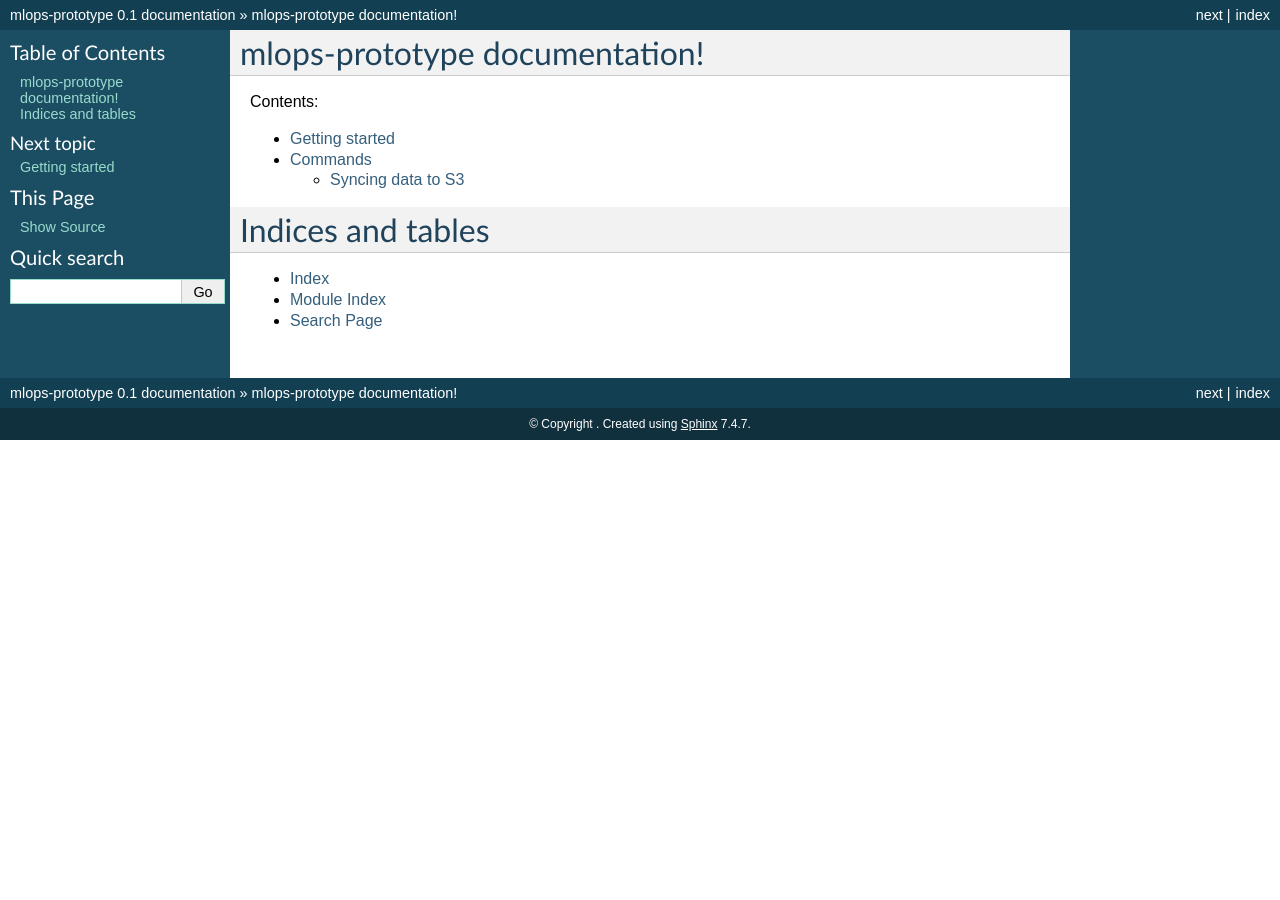
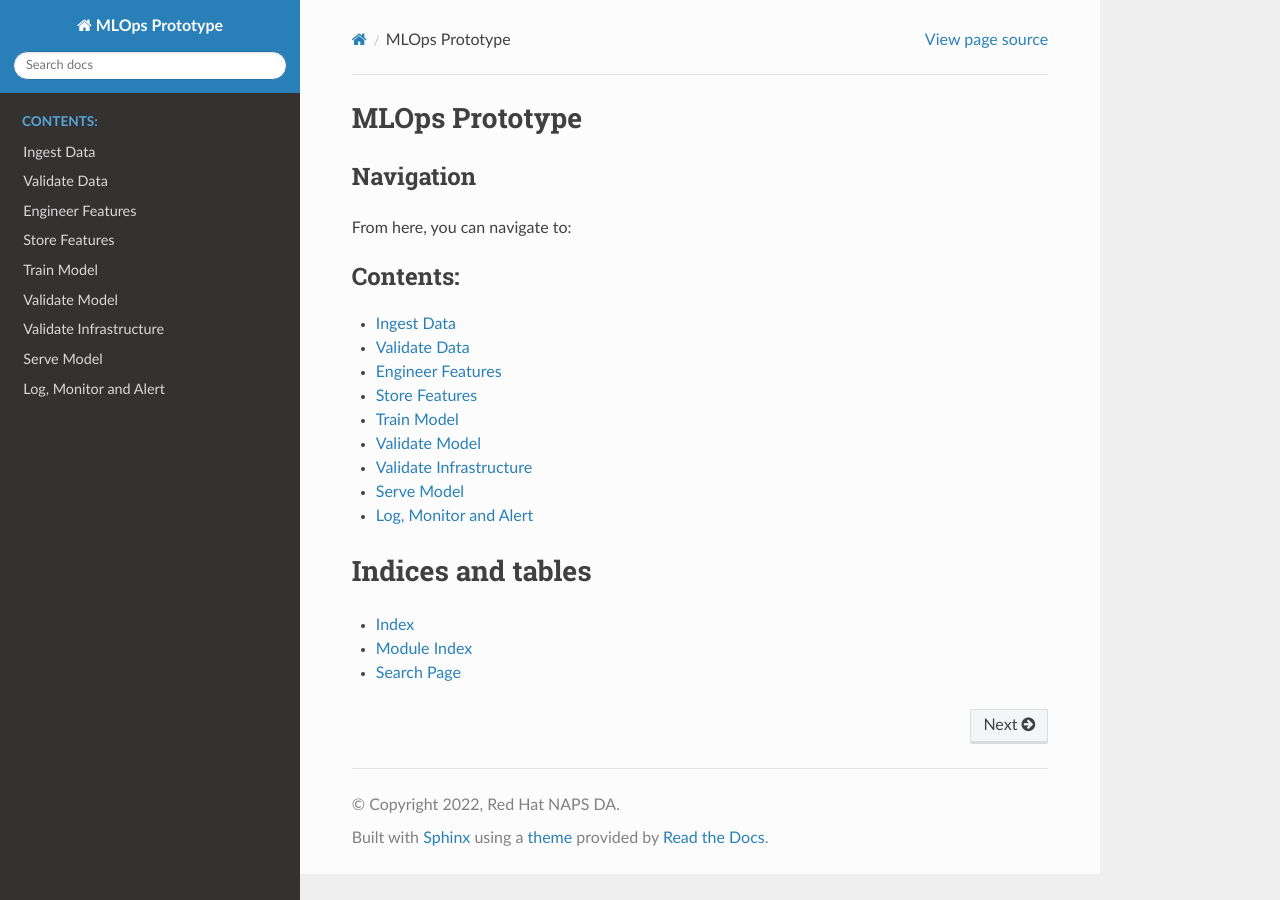
Before and after one commit to dmarcus-wire/datasci-tfx-sepsis, a Sphinx documentation site: the page built from docs/index.rst, in a window 1280 px wide. Built offline with Sphinx 7.4.7 and the Read the Docs theme 2.0.0, drawn with Linux system fonts in a browser that asks for light colours.

Commit message:
add basic doc structure

```diff
--- a/docs/conf.py
+++ b/docs/conf.py
@@ -1,244 +1,68 @@
-# -*- coding: utf-8 -*-
+# Configuration file for the Sphinx documentation builder.
 #
-# mlops-prototype documentation build configuration file, created by
-# sphinx-quickstart.
-#
-# This file is execfile()d with the current directory set to its containing dir.
-#
-# Note that not all possible configuration values are present in this
-# autogenerated file.
-#
-# All configuration values have a default; values that are commented out
-# serve to show the default.
+# This file only contains a selection of the most common options. For a full
+# list see the documentation:
+# https://www.sphinx-doc.org/en/master/usage/configuration.html
 
-import os
-import sys
+# -- Path setup --------------------------------------------------------------
 
 # If extensions (or modules to document with autodoc) are in another directory,
 # add these directories to sys.path here. If the directory is relative to the
 # documentation root, use os.path.abspath to make it absolute, like shown here.
-# sys.path.insert(0, os.path.abspath('.'))
+#
+import os
+import sys
 
-# -- General configuration -----------------------------------------------------
+sys.path.insert(0, os.path.abspath('..'))
 
-# If your documentation needs a minimal Sphinx version, state it here.
-# needs_sphinx = '1.0'
 
-# Add any Sphinx extension module names here, as strings. They can be extensions
-# coming with Sphinx (named 'sphinx.ext.*') or your custom ones.
-extensions = []
+# -- Project information -----------------------------------------------------
+
+project = 'MLOps Prototype'
+copyright = '2022, Red Hat NAPS DA'
+author = 'Red Hat NAPS DA'
+
+
+# -- General configuration ---------------------------------------------------
+
+# Add any Sphinx extension module names here, as strings. They can be
+# extensions coming with Sphinx (named 'sphinx.ext.*') or your custom
+# ones.
+extensions = ['sphinx.ext.autodoc',
+              'sphinx.ext.napoleon',
+              'sphinx.ext.viewcode',
+              'recommonmark',
+              'sphinxcontrib.mermaid'
+]
+
+from recommonmark.parser import CommonMarkParser
+from recommonmark.transform import AutoStructify
+source_parsers = {
+    '.md': CommonMarkParser
+}
+
+
+def setup(app):
+    app.add_transform(AutoStructify)
+
 
 # Add any paths that contain templates here, relative to this directory.
 templates_path = ['_templates']
 
-# The suffix of source filenames.
-source_suffix = '.rst'
-
-# The encoding of source files.
-# source_encoding = 'utf-8-sig'
-
-# The master toctree document.
-master_doc = 'index'
-
-# General information about the project.
-project = u'mlops-prototype'
-
-# The version info for the project you're documenting, acts as replacement for
-# |version| and |release|, also used in various other places throughout the
-# built documents.
-#
-# The short X.Y version.
-version = '0.1'
-# The full version, including alpha/beta/rc tags.
-release = '0.1'
-
-# The language for content autogenerated by Sphinx. Refer to documentation
-# for a list of supported languages.
-# language = None
-
-# There are two options for replacing |today|: either, you set today to some
-# non-false value, then it is used:
-# today = ''
-# Else, today_fmt is used as the format for a strftime call.
-# today_fmt = '%B %d, %Y'
-
 # List of patterns, relative to source directory, that match files and
 # directories to ignore when looking for source files.
-exclude_patterns = ['_build']
-
-# The reST default role (used for this markup: `text`) to use for all documents.
-# default_role = None
-
-# If true, '()' will be appended to :func: etc. cross-reference text.
-# add_function_parentheses = True
-
-# If true, the current module name will be prepended to all description
-# unit titles (such as .. function::).
-# add_module_names = True
-
-# If true, sectionauthor and moduleauthor directives will be shown in the
-# output. They are ignored by default.
-# show_authors = False
-
-# The name of the Pygments (syntax highlighting) style to use.
-pygments_style = 'sphinx'
-
-# A list of ignored prefixes for module index sorting.
-# modindex_common_prefix = []
+# This pattern also affects html_static_path and html_extra_path.
+exclude_patterns = ['_build', 'Thumbs.db', '.DS_Store']
 
 
-# -- Options for HTML output ---------------------------------------------------
+# -- Options for HTML output -------------------------------------------------
 
 # The theme to use for HTML and HTML Help pages.  See the documentation for
 # a list of builtin themes.
-html_theme = 'default'
-
-# Theme options are theme-specific and customize the look and feel of a theme
-# further.  For a list of options available for each theme, see the
-# documentation.
-# html_theme_options = {}
-
-# Add any paths that contain custom themes here, relative to this directory.
-# html_theme_path = []
-
-# The name for this set of Sphinx documents.  If None, it defaults to
-# "<project> v<release> documentation".
-# html_title = None
-
-# A shorter title for the navigation bar.  Default is the same as html_title.
-# html_short_title = None
-
-# The name of an image file (relative to this directory) to place at the top
-# of the sidebar.
-# html_logo = None
-
-# The name of an image file (within the static path) to use as favicon of the
-# docs.  This file should be a Windows icon file (.ico) being 16x16 or 32x32
-# pixels large.
-# html_favicon = None
+#
+html_theme = 'sphinx_rtd_theme'
 
 # Add any paths that contain custom static files (such as style sheets) here,
 # relative to this directory. They are copied after the builtin static files,
 # so a file named "default.css" will overwrite the builtin "default.css".
 html_static_path = ['_static']
-
-# If not '', a 'Last updated on:' timestamp is inserted at every page bottom,
-# using the given strftime format.
-# html_last_updated_fmt = '%b %d, %Y'
-
-# If true, SmartyPants will be used to convert quotes and dashes to
-# typographically correct entities.
-# html_use_smartypants = True
-
-# Custom sidebar templates, maps document names to template names.
-# html_sidebars = {}
-
-# Additional templates that should be rendered to pages, maps page names to
-# template names.
-# html_additional_pages = {}
-
-# If false, no module index is generated.
-# html_domain_indices = True
-
-# If false, no index is generated.
-# html_use_index = True
-
-# If true, the index is split into individual pages for each letter.
-# html_split_index = False
-
-# If true, links to the reST sources are added to the pages.
-# html_show_sourcelink = True
-
-# If true, "Created using Sphinx" is shown in the HTML footer. Default is True.
-# html_show_sphinx = True
-
-# If true, "(C) Copyright ..." is shown in the HTML footer. Default is True.
-# html_show_copyright = True
-
-# If true, an OpenSearch description file will be output, and all pages will
-# contain a <link> tag referring to it.  The value of this option must be the
-# base URL from which the finished HTML is served.
-# html_use_opensearch = ''
-
-# This is the file name suffix for HTML files (e.g. ".xhtml").
-# html_file_suffix = None
-
-# Output file base name for HTML help builder.
-htmlhelp_basename = 'mlops-prototypedoc'
-
-
-# -- Options for LaTeX output --------------------------------------------------
-
-latex_elements = {
-    # The paper size ('letterpaper' or 'a4paper').
-    # 'papersize': 'letterpaper',
-
-    # The font size ('10pt', '11pt' or '12pt').
-    # 'pointsize': '10pt',
-
-    # Additional stuff for the LaTeX preamble.
-    # 'preamble': '',
-}
-
-# Grouping the document tree into LaTeX files. List of tuples
-# (source start file, target name, title, author, documentclass [howto/manual]).
-latex_documents = [
-    ('index',
-     'mlops-prototype.tex',
-     u'mlops-prototype Documentation',
-     u"na-ds-tiger-team", 'manual'),
-]
-
-# The name of an image file (relative to this directory) to place at the top of
-# the title page.
-# latex_logo = None
-
-# For "manual" documents, if this is true, then toplevel headings are parts,
-# not chapters.
-# latex_use_parts = False
-
-# If true, show page references after internal links.
-# latex_show_pagerefs = False
-
-# If true, show URL addresses after external links.
-# latex_show_urls = False
-
-# Documents to append as an appendix to all manuals.
-# latex_appendices = []
-
-# If false, no module index is generated.
-# latex_domain_indices = True
-
-
-# -- Options for manual page output --------------------------------------------
-
-# One entry per manual page. List of tuples
-# (source start file, name, description, authors, manual section).
-man_pages = [
-    ('index', 'mlops-prototype', u'mlops-prototype Documentation',
-     [u"na-ds-tiger-team"], 1)
-]
-
-# If true, show URL addresses after external links.
-# man_show_urls = False
-
-
-# -- Options for Texinfo output ------------------------------------------------
-
-# Grouping the document tree into Texinfo files. List of tuples
-# (source start file, target name, title, author,
-#  dir menu entry, description, category)
-texinfo_documents = [
-    ('index', 'mlops-prototype', u'mlops-prototype Documentation',
-     u"na-ds-tiger-team", 'mlops-prototype',
-     'MLOps prototype project', 'Miscellaneous'),
-]
-
-# Documents to append as an appendix to all manuals.
-# texinfo_appendices = []
-
-# If false, no module index is generated.
-# texinfo_domain_indices = True
-
-# How to display URL addresses: 'footnote', 'no', or 'inline'.
-# texinfo_show_urls = 'footnote'
--- /dev/null
+++ b/docs/data_ingestion.md
@@ -0,0 +1 @@
+# Ingest Data
--- /dev/null
+++ b/docs/data_validation.md
@@ -0,0 +1 @@
+# Validate Data
--- /dev/null
+++ b/docs/feature_engineering.md
@@ -0,0 +1 @@
+# Engineer Features
--- /dev/null
+++ b/docs/feature_store.md
@@ -0,0 +1 @@
+# Store Features
--- a/docs/getting-started.rst
+++ /dev/null
@@ -1,6 +0,0 @@
-Getting started
-===============
-
-This is where you describe how to get set up on a clean install, including the
-commands necessary to get the raw data (using the `sync_data_from_s3` command,
-for example), and then how to make the cleaned, final data sets.
--- a/docs/index.rst
+++ b/docs/index.rst
@@ -1,19 +1,24 @@
-.. mlops-prototype documentation master file, created by
-   sphinx-quickstart.
-   You can adapt this file completely to your liking, but it should at least
-   contain the root `toctree` directive.
+MLOps Prototype
+===============
 
-mlops-prototype documentation!
-==============================================
+Navigation
+----------
 
-Contents:
+From here, you can navigate to:
 
 .. toctree::
    :maxdepth: 2
+   :caption: Contents:
 
-   getting-started
-   commands
-
+   data_ingestion
+   data_validation
+   feature_engineering
+   feature_store
+   model_training
+   model_validation
+   infrastructure_validation
+   model_serving
+   log_monitor_alert
 
 
 Indices and tables
--- /dev/null
+++ b/docs/infrastructure_validation.md
@@ -0,0 +1 @@
+# Validate Infrastructure
--- /dev/null
+++ b/docs/log_monitor_alert.md
@@ -0,0 +1 @@
+# Log, Monitor and Alert
--- /dev/null
+++ b/docs/model_serving.md
@@ -0,0 +1 @@
+# Serve Model
--- /dev/null
+++ b/docs/model_training.md
@@ -0,0 +1 @@
+# Train Model
--- /dev/null
+++ b/docs/model_validation.md
@@ -0,0 +1 @@
+# Validate Model
```
Also changed, not shown: docs/commands.rst (deleted, +0 -10 lines).
